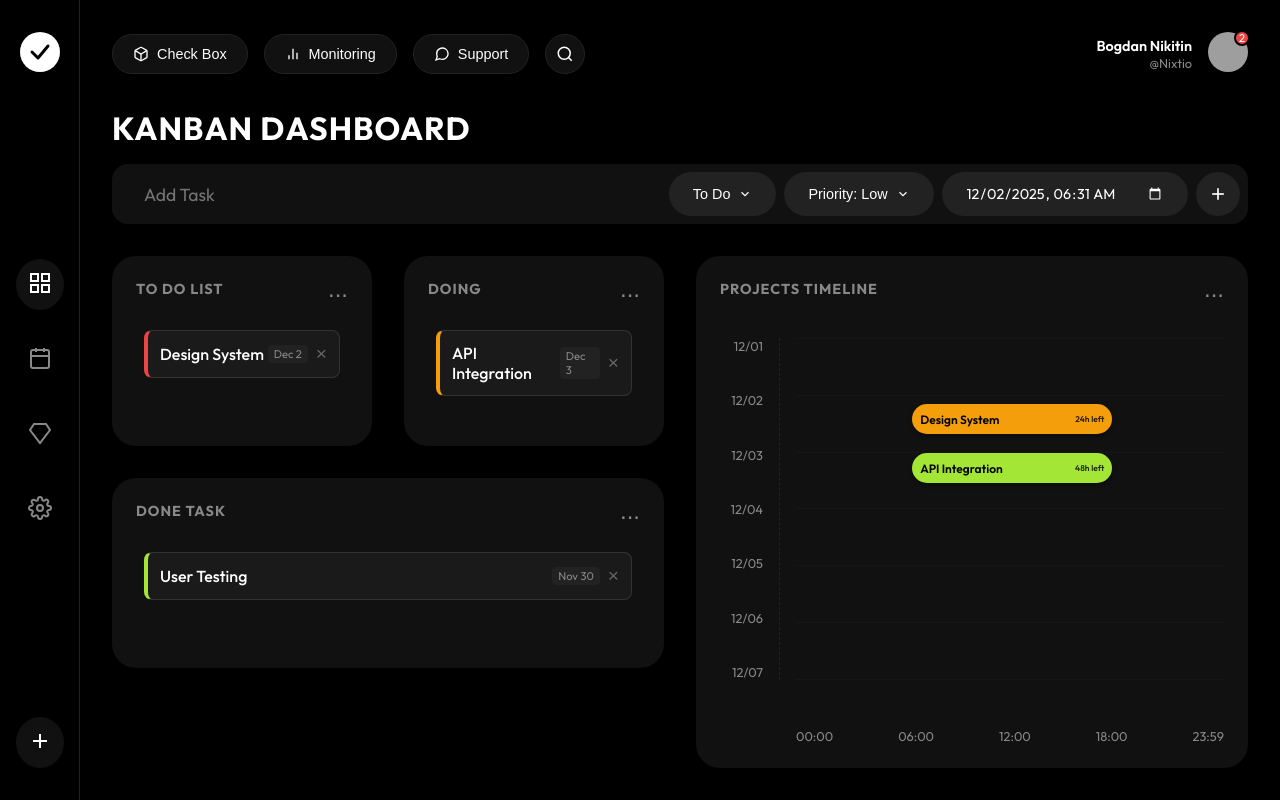
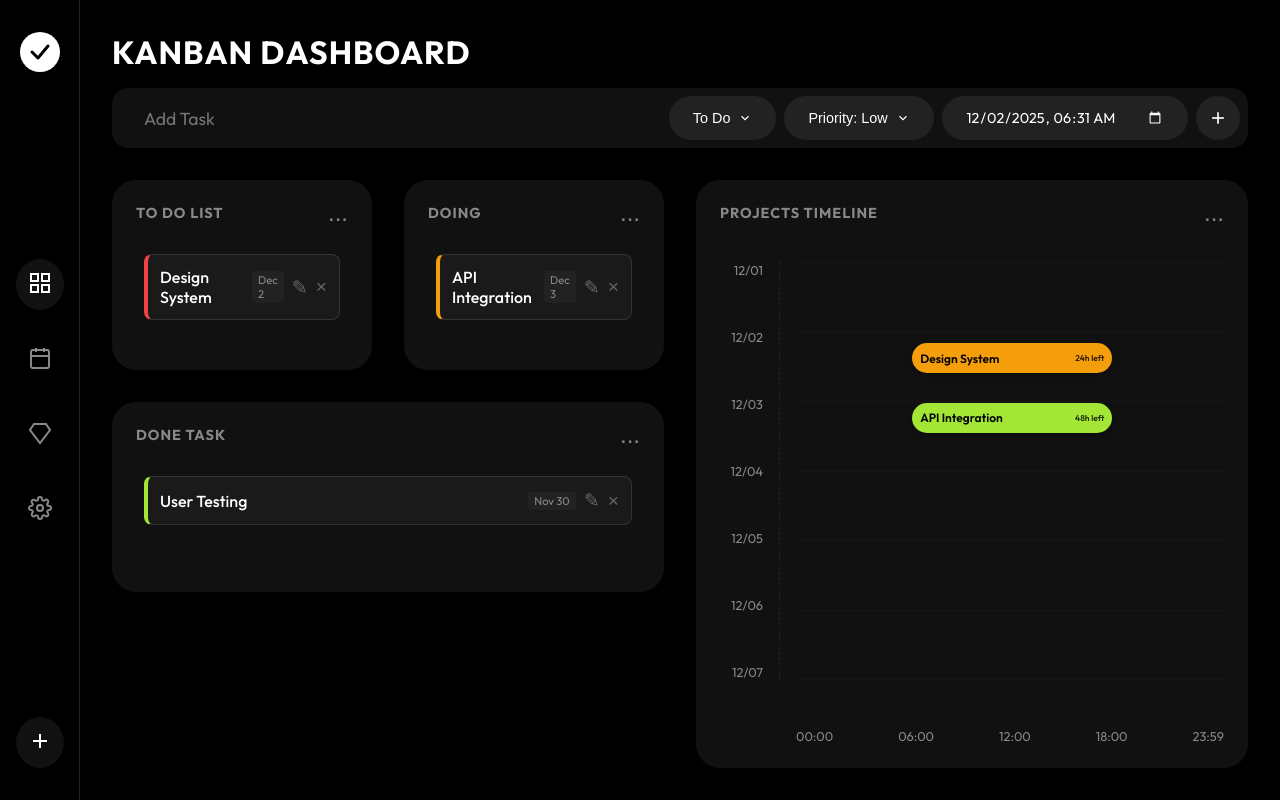
Before and after one commit to AVPthegreat/on-the-job, a plain HTML site: page index.html in a window 1280 px wide. Drawn offline with Linux system fonts and the light colour scheme; grey boxes are pictures that could not be loaded.

Commit message:
added edit feature and localstorage

```diff
--- a/index.html
+++ b/index.html
@@ -110,87 +110,6 @@
 
       <!-- Main Content -->
       <main class="main-content">
-        <!-- Header -->
-        <header class="top-header">
-          <div class="header-left">
-            <button class="capsule-btn">
-              <svg
-                width="16"
-                height="16"
-                viewBox="0 0 24 24"
-                fill="none"
-                stroke="currentColor"
-                stroke-width="2"
-              >
-                <path
-                  d="M21 16V8a2 2 0 0 0-1-1.73l-7-4a2 2 0 0 0-2 0l-7 4A2 2 0 0 0 3 8v8a2 2 0 0 0 1 1.73l7 4a2 2 0 0 0 2 0l7-4A2 2 0 0 0 21 16z"
-                />
-                <polyline points="3.27 6.96 12 12.01 20.73 6.96" />
-                <line x1="12" y1="22.08" x2="12" y2="12" />
-              </svg>
-              Check Box
-            </button>
-            <button class="capsule-btn">
-              <svg
-                width="16"
-                height="16"
-                viewBox="0 0 24 24"
-                fill="none"
-                stroke="currentColor"
-                stroke-width="2"
-              >
-                <line x1="18" y1="20" x2="18" y2="10" />
-                <line x1="12" y1="20" x2="12" y2="4" />
-                <line x1="6" y1="20" x2="6" y2="14" />
-              </svg>
-              Monitoring
-            </button>
-            <button class="capsule-btn">
-              <svg
-                width="16"
-                height="16"
-                viewBox="0 0 24 24"
-                fill="none"
-                stroke="currentColor"
-                stroke-width="2"
-              >
-                <path
-                  d="M21 11.5a8.38 8.38 0 0 1-.9 3.8 8.5 8.5 0 0 1-7.6 4.7 8.38 8.38 0 0 1-3.8-.9L3 21l1.9-5.7a8.38 8.38 0 0 1-.9-3.8 8.5 8.5 0 0 1 4.7-7.6 8.38 8.38 0 0 1 3.8-.9h.5a8.48 8.48 0 0 1 8 8v.5z"
-                />
-              </svg>
-              Support
-            </button>
-            <button class="icon-circle-btn">
-              <svg
-                width="18"
-                height="18"
-                viewBox="0 0 24 24"
-                fill="none"
-                stroke="currentColor"
-                stroke-width="2"
-              >
-                <circle cx="11" cy="11" r="8" />
-                <line x1="21" y1="21" x2="16.65" y2="16.65" />
-              </svg>
-            </button>
-          </div>
-          <div class="header-right">
-            <div class="user-profile">
-              <div class="user-info">
-                <span class="name">Bogdan Nikitin</span>
-                <span class="handle">@Nixtio</span>
-              </div>
-              <div class="avatar">
-                <img
-                  src="https://ui-avatars.com/api/?name=Bogdan+Nikitin&background=random"
-                  alt="User"
-                />
-                <span class="notification-badge">2</span>
-              </div>
-            </div>
-          </div>
-        </header>
-
         <!-- Input Area -->
         <section class="input-section">
           <h1 class="page-title">KANBAN DASHBOARD</h1>
--- a/script.js
+++ b/script.js
@@ -28,6 +28,7 @@ document.addEventListener('DOMContentLoaded', () => {
     tomorrow.setMinutes(tomorrow.getMinutes() - tomorrow.getTimezoneOffset());
     dateInput.value = tomorrow.toISOString().slice(0, 16);
 
+    loadTasks(); // Load from LocalStorage
     renderTasks();
     renderTimeline();
 });
@@ -60,6 +61,19 @@ txt.addEventListener('keypress', (e) => {
     if (e.key === 'Enter') addTask();
 });
 
+// --- Persistence ---
+
+function saveTasks() {
+    localStorage.setItem('kanban_tasks', JSON.stringify(tasks));
+}
+
+function loadTasks() {
+    const stored = localStorage.getItem('kanban_tasks');
+    if (stored) {
+        tasks = JSON.parse(stored);
+    }
+}
+
 // --- Core Logic ---
 
 function addTask() {
@@ -75,6 +89,7 @@ function addTask() {
     };
 
     tasks.push(newTask);
+    saveTasks(); // Save
     renderTasks();
     renderTimeline();
     txt.value = '';
@@ -82,6 +97,7 @@ function addTask() {
 
 function deleteTask(id) {
     tasks = tasks.filter(t => t.id !== id);
+    saveTasks(); // Save
     renderTasks();
     renderTimeline();
 }
@@ -97,6 +113,19 @@ function renderTasks() {
         const container = document.getElementById(task.column);
         if (container) container.appendChild(card);
     });
+}
+
+function editTask(id) {
+    const task = tasks.find(t => t.id === id);
+    if (!task) return;
+
+    const newTitle = prompt('Edit task title:', task.title);
+    if (!newTitle) return;
+
+    task.title = newTitle.trim();
+    saveTasks(); // Save changes
+    renderTasks();
+    renderTimeline();
 }
 
 function createCardElement(task) {
@@ -138,6 +167,22 @@ function createCardElement(task) {
     dateBadge.style.padding = '2px 6px';
     dateBadge.style.borderRadius = '4px';
 
+    // Edit Button
+    const editBtn = document.createElement('button');
+    editBtn.innerHTML = '✎';
+    editBtn.onclick = (e) => {
+        e.stopPropagation();
+        editTask(task.id);
+    };
+    editBtn.style.background = 'none';
+    editBtn.style.border = 'none';
+    editBtn.style.color = '#666';
+    editBtn.style.fontSize = '1.2rem';
+    editBtn.style.cursor = 'pointer';
+    editBtn.onmouseover = () => editBtn.style.color = '#fff';
+    editBtn.onmouseout = () => editBtn.style.color = '#666';
+
+    // Delete Button
     const delBtn = document.createElement('button');
     delBtn.innerHTML = '&times;';
     delBtn.onclick = (e) => {
@@ -153,6 +198,7 @@ function createCardElement(task) {
     delBtn.onmouseout = () => delBtn.style.color = '#666';
 
     meta.appendChild(dateBadge);
+    meta.appendChild(editBtn);
     meta.appendChild(delBtn);
 
     content.appendChild(text);
@@ -176,6 +222,7 @@ window.drop = function(ev) {
 
     if (task && target) {
         task.column = target.id;
+        saveTasks(); // Save
         renderTasks();
         renderTimeline(); // Update timeline colors if status changed
     }
```
